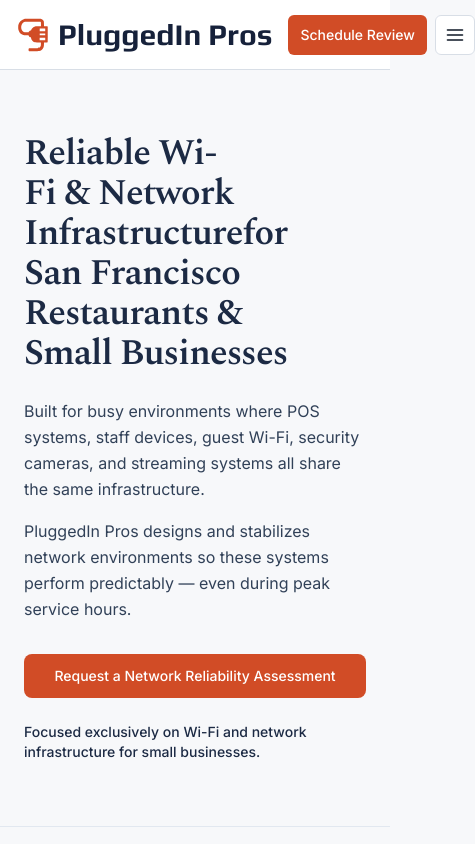
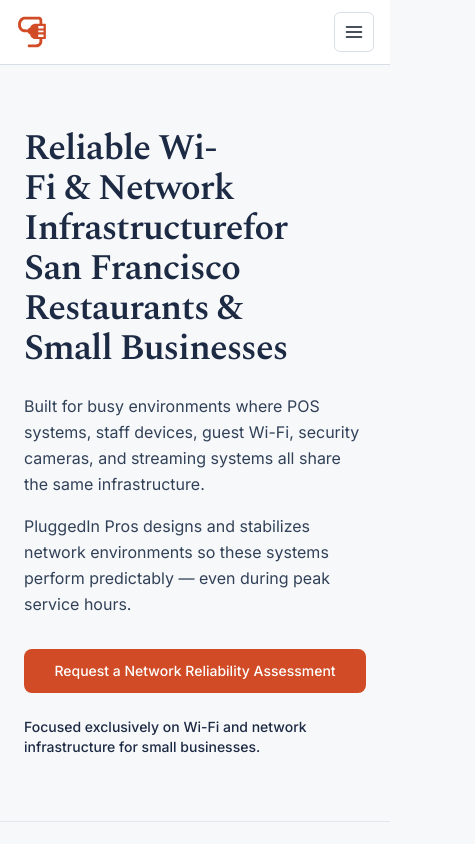
Before and after one commit to getpluggedinsf/website, a Next.js app: page / in a window 390 px wide. Shown: the top 844 px of the page, 475 px wide, since content can reach past the window. Built offline with nearby package versions, Linux system fonts and the light colour scheme.

Commit message:
nav: adjust mobile header layout and CTA text to prevent overflow

```diff
--- a/src/components/Nav.tsx
+++ b/src/components/Nav.tsx
@@ -21,9 +21,10 @@
     <header className="sticky top-0 z-50 w-full border-b border-[var(--pip-border)] bg-white/95 backdrop-blur">
       <div className="mx-auto max-w-6xl px-4 sm:px-6">
         <div className="flex min-h-16 items-center justify-between gap-4 py-3">
+          {/* Desktop / tablet logo */}
           <Link
             href="/"
-            className="flex shrink-0 items-center gap-2 no-underline"
+            className="hidden shrink-0 items-center gap-2 no-underline md:flex"
             onClick={closeMenu}
           >
             <PlugIcon className="h-[34px] w-[34px] shrink-0 text-[var(--pip-orange)]" />
@@ -32,6 +33,17 @@
             </span>
           </Link>
 
+          {/* Mobile logo: icon only */}
+          <Link
+            href="/"
+            className="flex shrink-0 items-center no-underline md:hidden"
+            onClick={closeMenu}
+            aria-label="PluggedIn Pros home"
+          >
+            <PlugIcon className="h-8 w-8 shrink-0 text-[var(--pip-orange)]" />
+          </Link>
+
+          {/* Desktop nav */}
           <div className="hidden items-center gap-8 md:flex">
             <nav className="flex items-center gap-6 text-sm text-[var(--pip-ink)]">
               {navLinks.map((link) => (
@@ -53,14 +65,8 @@
             </Link>
           </div>
 
-          <div className="flex items-center gap-2 md:hidden">
-            <Link
-              href="/contact?intent=schedule"
-              className="inline-flex min-h-10 items-center justify-center whitespace-nowrap rounded-md bg-[var(--pip-orange)] px-3 py-2 text-sm font-medium text-white no-underline transition hover:opacity-90"
-            >
-              Schedule Review
-            </Link>
-
+          {/* Mobile menu button only */}
+          <div className="flex items-center md:hidden">
             <button
               type="button"
               aria-expanded={menuOpen}
@@ -110,6 +116,14 @@
                   {link.label}
                 </Link>
               ))}
+
+              <Link
+                href="/contact?intent=schedule"
+                onClick={closeMenu}
+                className="mt-3 inline-flex min-h-11 items-center justify-center rounded-md bg-[var(--pip-orange)] px-4 py-3 text-sm font-medium text-white no-underline transition hover:opacity-90"
+              >
+                Schedule Assessment
+              </Link>
             </nav>
           </div>
         </div>
```
